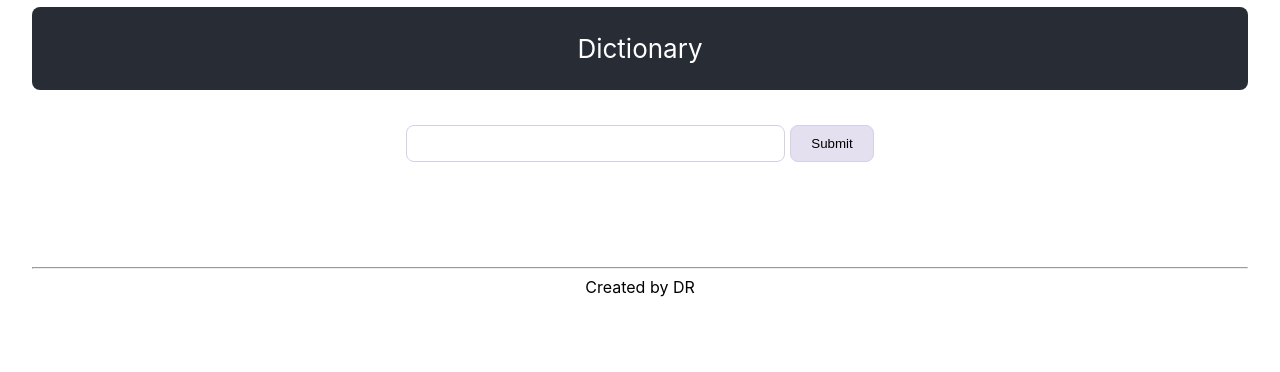
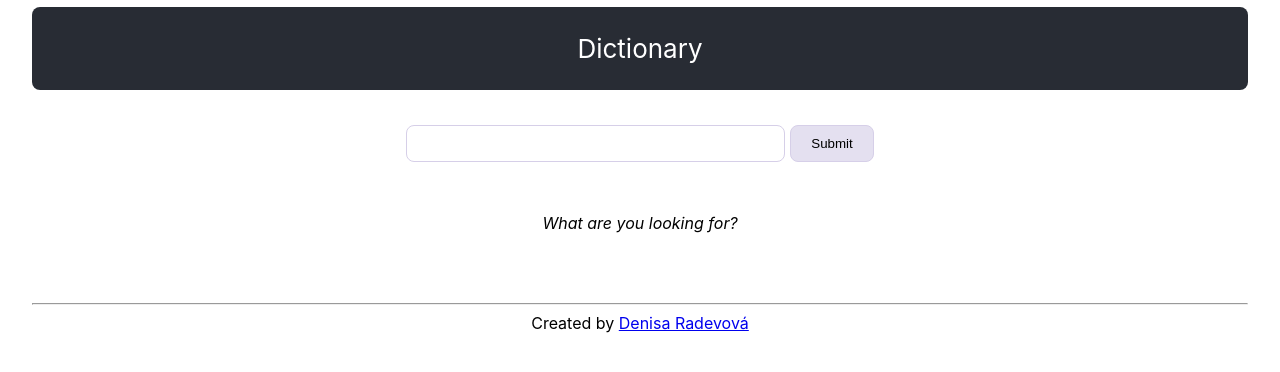
Before and after one commit to radevden/dictionary-app, a React (Create React App) app: page / in a window 1280 px wide. Shown: the top 372 px of the page. Built offline with nearby package versions, Linux system fonts and the light colour scheme.

Commit message:
added a link in the footer

```diff
--- a/src/App.js
+++ b/src/App.js
@@ -13,7 +13,7 @@ function App() {
       </main>
       <footer>
         <hr/>
-        Created by DR
+        Created by <a href="https://github.com/radevden" target="_blank">Denisa Radevová</a>
         </footer>
     </div>
   );
--- a/src/Results.js
+++ b/src/Results.js
@@ -20,6 +20,6 @@ export default function Results(props){
 
             </div>;
     } else {
-        return null;
+        return <p><i>What are you looking for?</i></p>;
     }
 }
```
